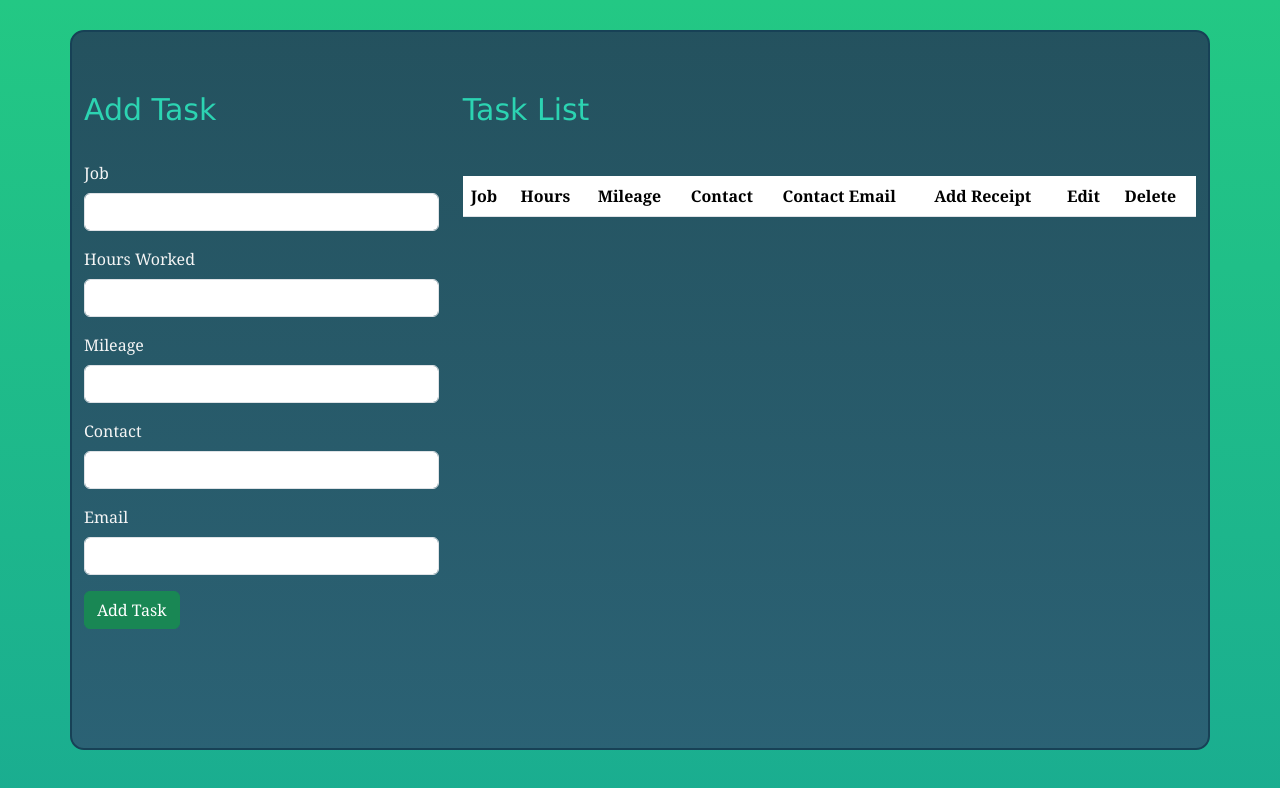
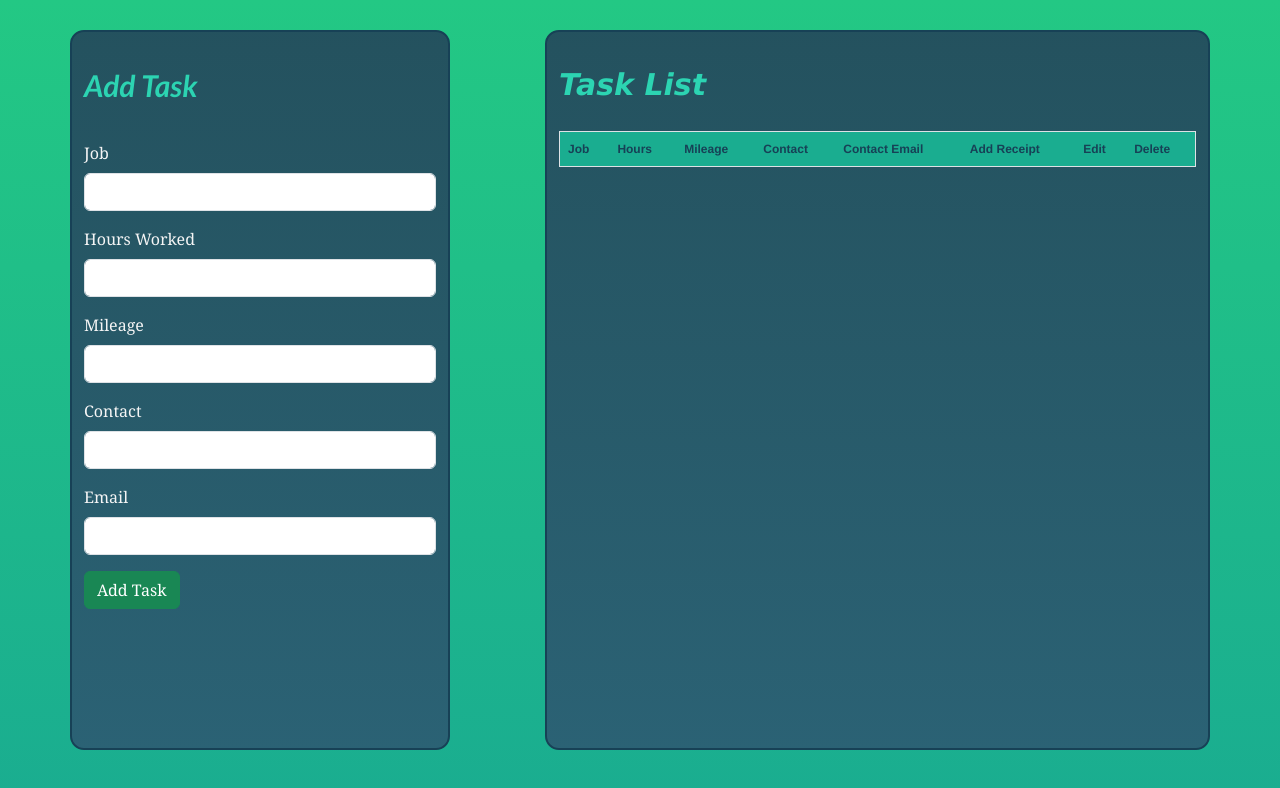
Before and after one commit to VWilcox143/Capstone-Frontend, a React (Create React App) app: page /tasks in a window 1280 px wide. Shown: the top 788 px of the page. Built offline with nearby package versions, Linux system fonts and the light colour scheme.

Commit message:
fixed some CSS styling, targeting more specific elements.

```diff
--- a/package.json
+++ b/package.json
@@ -6,12 +6,15 @@
     "@testing-library/jest-dom": "^5.17.0",
     "@testing-library/react": "^13.4.0",
     "@testing-library/user-event": "^13.5.0",
+    "autoprefixer": "^10.4.17",
     "bootstrap": "^5.3.2",
+    "postcss": "^8.4.35",
     "react": "^18.2.0",
     "react-dom": "^18.2.0",
     "react-router-dom": "^6.22.0",
     "react-scripts": "5.0.1",
     "reactstrap": "^9.2.2",
+    "tailwindcss": "^3.4.1",
     "web-vitals": "^2.1.4"
   },
   "scripts": {
--- /dev/null
+++ b/postcss.config.js
@@ -0,0 +1,6 @@
+module.exports = {
+  plugins: {
+    tailwindcss: {},
+    autoprefixer: {},
+  },
+}
--- a/src/App.css
+++ b/src/App.css
@@ -2,9 +2,11 @@
 .addTask {
   display: flex;
   color: #2cd4b2;
-  padding-top: 30px;
-  padding-bottom: 25px;
-  font-family: 'Lucida Sans', 'Lucida Sans Regular', 'Lucida Grande', 'Lucida Sans Unicode', Geneva, Verdana, sans-serif;
+  padding-top: 5px;
+  padding-bottom: 30px;
+  font-family:'Trebuchet MS', 'Lucida Sans Unicode', 'Lucida Grande', 'Lucida Sans', Arial, sans-serif;
+  font-weight: 600;
+  font-style: oblique;
   padding-top: 30px;
   font-size: 30px;
   text-shadow: 1px, 1px black;
@@ -15,18 +17,34 @@
   /* color: #2cd4b2; */
   color: #2cd4b2;
   font-family:'Lucida Sans', 'Lucida Sans Regular', 'Lucida Grande', 'Lucida Sans Unicode', Geneva, Verdana, sans-serif;
+  font-weight: 600;
+  font-style: oblique;
+  font-size: 30px;
   padding-top: 30px;
-  padding-bottom: 40px ;
-  font-size: 30px;
+  padding-bottom: 20px ;
   text-shadow: 1px, 1px black;
 }
 
 /* input field color: #fffcc8 */
 
 /* container that holds the add task and task list, added all of this styling */
+.IndexColumn>tr>th {
+  background-color: #1aad90;
+  font-size: 12px;
+  color: rgb(23, 65, 86);
+  font-family:'Franklin Gothic Medium', 'Arial Narrow', Arial, sans-serif;
+}
+.IndexColumn>tr {
+  border-style: solid;
+  border-width: 1px;
+  border-radius: 30px;
+  text-decoration:wavy;
+  /* border-color: rgb(23, 65, 86); */
+}
 
-.taskIndex {
-  padding-top: 30px;
+.Box-Container {
+  /* border: 1px solid rgb(23, 65, 86); */
+  padding-top: 5px;
   border-style: solid;
   border-width: 2px;
   border-radius: 14px;
@@ -34,6 +52,17 @@
   background: linear-gradient(to bottom, #24475bea, #2d5871e2);
   fill-opacity: 10;
   height: 90vh;
+}
+
+.taskIndex {
+  /* padding-top: 30px;
+  border-style: solid;
+  border-width: 2px;
+  border-radius: 14px;
+  border-color: rgb(23, 65, 86);
+  background: linear-gradient(to bottom, #24475bea, #2d5871e2);
+  fill-opacity: 10;
+  height: 90vh; */
 }
 
 /* ! .App controls the words above the input fields. Added font-size* and height */
--- a/src/App.jsx
+++ b/src/App.jsx
@@ -8,6 +8,7 @@ import TaskEdit from './components/tasks/TaskEdit';
 import ReceiptEdit from './components/receipts/ReceiptEdit';
 import TaskDetail from './components/tasks/TaskDetail';
 import ReceiptIndex from './components/receipts/ReceiptIndex';
+// import './Tailwind.css';
 
 
 
@@ -30,7 +31,8 @@ function App() {
 
 
   return (
-    <div className="App">
+    <div className="App" >
+      {/* //  <div className="border-solid">  */}
       {
         sessionToken !== '' ?
         <Logout setToken={setSessionToken}/> : null
--- /dev/null
+++ b/src/Tailwind.css
@@ -0,0 +1,3 @@
+/* @import 'tailwindcss/base';
+@import 'tailwindcss/components';
+@import 'tailwindcss/utilities'; */
--- a/src/components/tasks/TaskCreate.jsx
+++ b/src/components/tasks/TaskCreate.jsx
@@ -1,6 +1,7 @@
 import React, {useRef} from 'react'
 import { Button, Form, FormGroup, Input, Label } from 'reactstrap'
 import { baseURL } from '../../environment'
+import '../../Tailwind.css'
 
 
 function TaskCreate(props) {
@@ -61,6 +62,7 @@ function TaskCreate(props) {
     return (
     <>
         <h1 className="addTask">Add Task</h1>
+        {/* <h1 className="bg-green-700">Add Task</h1> */}
         <Form onSubmit={handleSubmit}>
             <FormGroup>
                 <Label>Job</Label>
--- a/src/components/tasks/TaskDetail.jsx
+++ b/src/components/tasks/TaskDetail.jsx
@@ -1,8 +1,10 @@
 import React, { useEffect, useState}  from 'react';
 import { useParams, useNavigate } from 'react-router-dom';
-import { Col, Container, Form, FormGroup, Input, Label, Row, Button, Table } from 'reactstrap';
+import { Col, Container, Row, Button, Table, UncontrolledAccordion, AccordionItem, AccordionHeader, AccordionBody } from 'reactstrap';
 import FullButtons from '../buttons/FullButtons';
 import { baseURL } from '../../environment';
+import ReceiptCreate from '../receipts/ReceiptCreate';
+import ReceiptsTable from '../receipts/ReceiptsTable';
 
 export default function TaskDetail(props) {
   const { id } = useParams();
@@ -11,7 +13,33 @@ export default function TaskDetail(props) {
 
   const navigate = useNavigate();
 
+  const [ receipt, setReceipt] = useState([]);
 
+  const fetchReceipts = async () => {
+      const url = `${baseURL}/receipt/${id}`
+
+      const requestOptions = {
+          method:'GET',
+          headers: new Headers ({
+              "Authorization": props.token
+          })
+      }
+
+      try {
+          const rest = await fetch (url, requestOptions);
+          const data = await rest.json();
+          setReceipt(data.result)
+
+      } catch (err) {
+          console.error(err.message);
+      }
+  }
+
+  useEffect(() => {
+      if(props.token) {
+          fetchReceipts();
+      }
+  }, [props.token])
 
   const fetchTask = async () => {
       const url = `${baseURL}/tasks/find-one/${id}`;
@@ -46,9 +74,19 @@ export default function TaskDetail(props) {
   return (
     <>
         <h2>{tasks.Job}</h2>
-          <Container>
+
+        <UncontrolledAccordion
+      defaultOpen={[
+        '1',
+        '2'
+      ]}
+      stayOpen
+    >
+      <AccordionItem>
+        <AccordionHeader targetId="1">
+            <Container className='container' >
             <Row>
-              <Col md="10">
+                <Col  >
                     <Table hover striped
                     >
                     <thead>
@@ -68,20 +106,49 @@ export default function TaskDetail(props) {
                             <th>
                                 Contact Email
                             </th>
+                            <th>
+                                Pay Rate
+                            </th>
+                            <th>
+                                Tax Rate
+                            </th>
 
                         </tr>
                     </thead>
                     <tbody>
+                        <tr>
                             <td>{tasks.Job}</td>
                             <td>{tasks.hoursWorked}</td>
                             <td>{tasks.mileage}</td>
                             <td>{tasks.contact}</td>
                             <td>{tasks.contactEmail}</td>
+                            <td>{tasks.payRate}</td>
+                            <td>{tasks.taxRate}</td>
+                    </tr>
                     </tbody>
                     </Table>
                     </Col>
                 </Row>
                 </Container>
+        </AccordionHeader>
+        <AccordionBody accordionId="1">
+    <Container>
+        <Row>
+            <Col>
+            <ReceiptsTable
+                    token= {props.token}
+                    fetchReceipt= {fetchReceipts}
+                    receipts={receipt} />
+            </Col>
+        </Row>
+    </Container>
+        </AccordionBody>
+      </AccordionItem>
+
+    </UncontrolledAccordion>
+    <Button color='info'
+                            outline
+                            onClick={() => navigate('/tasks')}>Back to Table</Button>
     </>
     )
     }
--- a/src/components/tasks/TaskIndex.jsx
+++ b/src/components/tasks/TaskIndex.jsx
@@ -41,12 +41,13 @@ function TaskIndex(props) {
         <>
             <Container className='taskIndex'>
                 <Row>
-                    <Col md='4'>
+                    <Col className='Box-Container' md='4'>
                         <TaskCreate
                         token={props.token}
                         fetchTask={fetchTask} />
                     </Col>
-                    <Col md='8'>
+                    <Col md='1'></Col>
+                    <Col className='TaskTable Box-Container' md='7'>
                         <TasksTable
                             token={props.token}
                             fetchTask={fetchTask}
--- a/src/components/tasks/TasksTable.jsx
+++ b/src/components/tasks/TasksTable.jsx
@@ -42,7 +42,7 @@ setUser(tempUser)}, [])
         <>
             <h1 className='taskList'> Task List {user}</h1>
             <Table hover striped>
-                <thead>
+                <thead className='IndexColumn'>
                     <tr>
                         <th>
                             Job
--- /dev/null
+++ b/tailwind.config.js
@@ -0,0 +1,8 @@
+/** @type {import('tailwindcss').Config} */
+module.exports = {
+  content: [],
+  theme: {
+    extend: {},
+  },
+  plugins: [],
+}
```
Also changed, not shown: 1 other file (tests, documents, lock files or other folders). Lines whose indentation alone changed are shown as unchanged.
